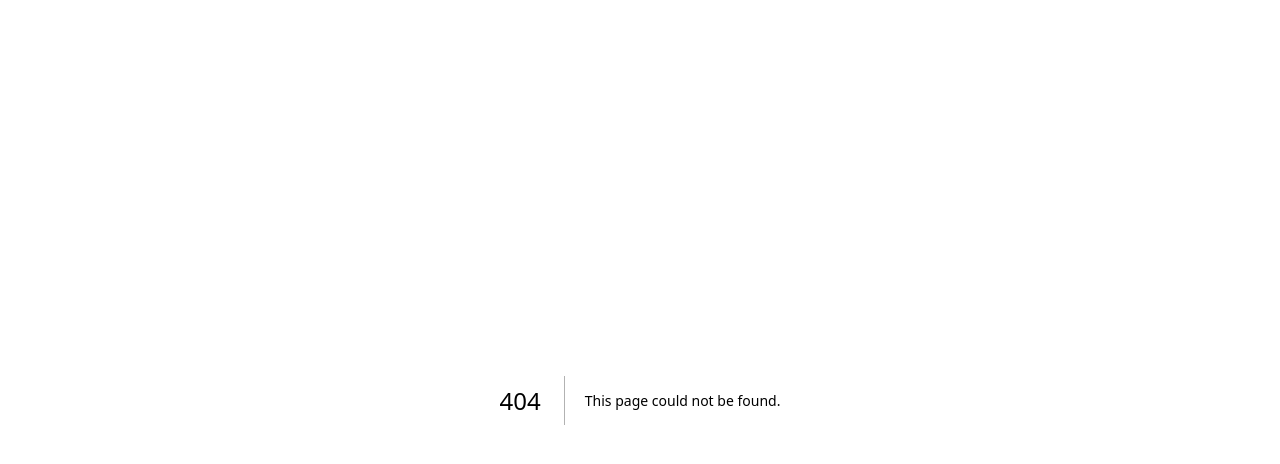
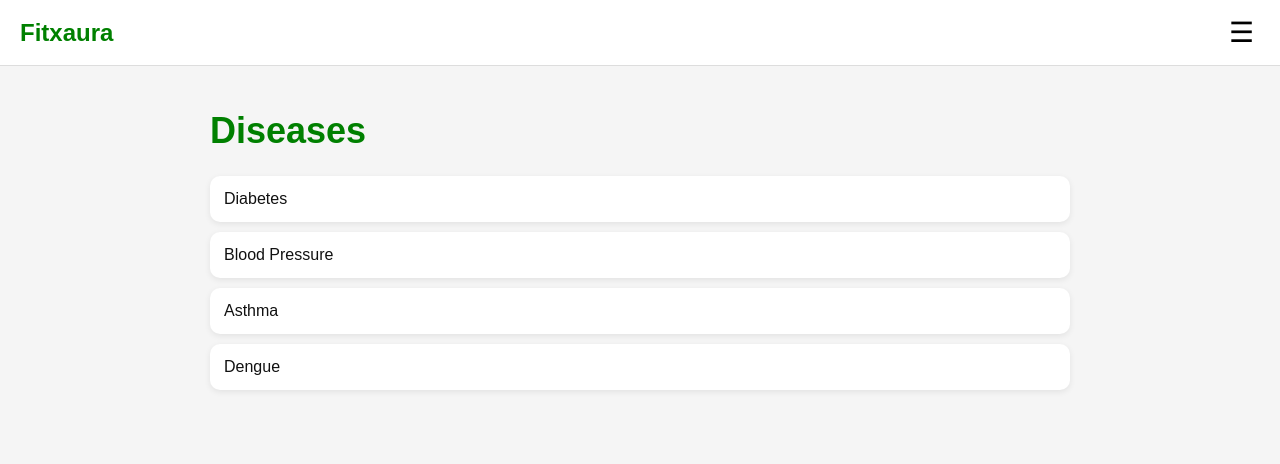
Before and after one commit to sonu2819/Fitxaura, a Next.js app: page /diseases in a window 1280 px wide. Before the commit this address had no page. Shown: the top 464 px of the page. Built offline with nearby package versions, Linux system fonts and the light colour scheme.

Commit message:
initial commit - Fitxaura health website

```diff
--- /dev/null
+++ b/app/components/Navbar.jsx
@@ -0,0 +1,30 @@
+"use client";
+
+import { useState } from "react";
+
+export default function Navbar() {
+  const [open, setOpen] = useState(false);
+
+  return (
+    <nav className="navbar">
+      <h2>Fitxaura</h2>
+
+      <button
+        className="hamburger"
+        onClick={() => setOpen(!open)}
+      >
+        ☰
+      </button>
+
+      {open && (
+        <div className="links">
+          <a href="/">Home</a>
+          <a href="/symptoms">Symptoms</a>
+          <a href="/diseases">Diseases</a>
+          <a href="/nutrition">Nutrition</a>
+          <a href="/fitness">Fitness</a>
+        </div>
+      )}
+    </nav>
+  );
+}
--- /dev/null
+++ b/app/diseases/page.js
@@ -0,0 +1,20 @@
+import Navbar from "../components/Navbar";
+
+export default function Diseases() {
+  return (
+    <>
+      <Navbar />
+
+      <div className="container">
+        <h1>Diseases</h1>
+
+        <ul>
+          <li>Diabetes</li>
+          <li>Blood Pressure</li>
+          <li>Asthma</li>
+          <li>Dengue</li>
+        </ul>
+      </div>
+    </>
+  );
+}
--- a/app/globals.css
+++ b/app/globals.css
@@ -1,49 +1,88 @@
-:root {
-  --background: #ffffff;
-  --foreground: #171717;
-}
-
-@media (prefers-color-scheme: dark) {
-  :root {
-    --background: #0a0a0a;
-    --foreground: #ededed;
-  }
-}
-
-html {
-  height: 100%;
-}
-
-html,
-body {
-  max-width: 100vw;
-  overflow-x: hidden;
+/* Basic reset */
+* {
+  box-sizing: border-box;
 }
 
 body {
-  min-height: 100%;
-  display: flex;
-  flex-direction: column;
-  color: var(--foreground);
-  background: var(--background);
-  font-family: Arial, Helvetica, sans-serif;
-  -webkit-font-smoothing: antialiased;
-  -moz-osx-font-smoothing: grayscale;
+  margin: 0;
+  font-family: Arial, sans-serif;
+  background: #f5f5f5;
+  color: #111;
 }
 
-* {
-  box-sizing: border-box;
+/* Container */
+.container {
+  max-width: 900px;
+  margin: auto;
+  padding: 20px;
+}
+
+/* Headings */
+h1 {
+  font-size: 36px;
+  color: green;
+}
+
+/* Lists (card style) */
+ul {
+  list-style: none;
   padding: 0;
+}
+
+li {
+  background: white;
+  padding: 14px;
+  margin: 10px 0;
+  border-radius: 10px;
+  box-shadow: 0 2px 6px rgba(0,0,0,0.08);
+}
+
+
+
+.navbar {
+  display: flex;
+  justify-content: space-between;
+  align-items: center;
+  padding: 15px 20px;
+  background: white;
+  border-bottom: 1px solid #ddd;
+  position: relative;
+}
+
+.navbar h2 {
+  color: green;
   margin: 0;
 }
 
-a {
-  color: inherit;
-  text-decoration: none;
+/* hamburger */
+.hamburger {
+  font-size: 28px;
+  background: none;
+  border: none;
+  cursor: pointer;
 }
 
-@media (prefers-color-scheme: dark) {
-  html {
-    color-scheme: dark;
-  }
+/* dropdown menu */
+.links {
+  position: absolute;
+  top: 60px;
+  left: 0;
+  width: 100%;
+  background: white;
+  display: flex;
+  flex-direction: column;
+  padding: 10px 20px;
+  border-bottom: 1px solid #ddd;
+  box-shadow: 0 4px 10px rgba(0,0,0,0.1);
+  z-index: 999;
 }
+
+.links a {
+  padding: 12px 0;
+  text-decoration: none;
+  color: black;
+}
+
+.links a:hover {
+  color: green;
+}
```
Also changed, not shown: app/fitness/page.js (added, +20 -0 lines), app/nutrition/page.js (added, +20 -0 lines), app/page.js (+10 -60 lines), app/symptoms/page.js (added, +21 -0 lines).
